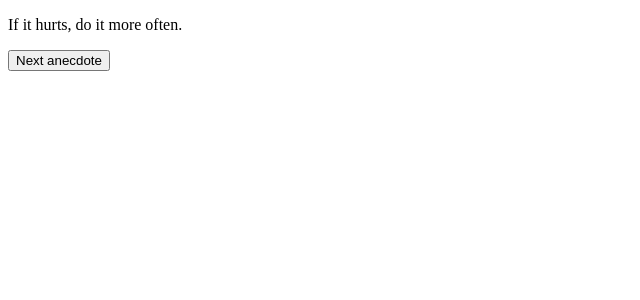
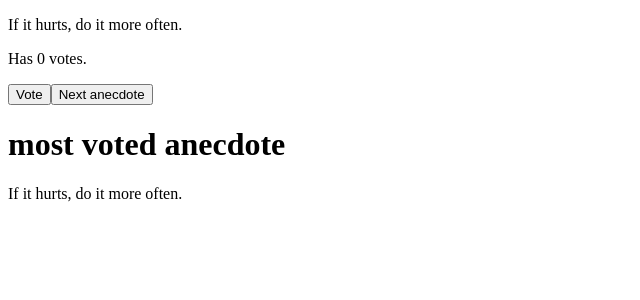
Before and after one commit to prajitlal4/fullstack-course, a React (Create React App) app in the folder part1/: page / in a window 1280 px wide. Shown: the top 300 px of the page, without its empty margins (0-640 px from the left). Built offline with nearby package versions, Linux system fonts and the light colour scheme.

Commit message:
completed anecdote.js

```diff
--- a/part1/src/Anecdotes.js
+++ b/part1/src/Anecdotes.js
@@ -11,12 +11,34 @@ const Anecdotes = () => {
     'Programming without an extremely heavy use of console.log is same as if a doctor would refuse to use x-rays or blood tests when diagnosing patients.'
   ]
 
+
+  const pointsInitialArray = new Array(anecdotes.length).fill(0)
+
+  const [points, setPoints] = useState(pointsInitialArray);  /* [0,0,0,5,0,0,0] */
   const [selected, setSelected] = useState(0)
+  const [mostVoted, setMostVoted] = useState(0) // keeping track of the index of the most voted in the votes array.
+  const votes = [...points]
+
+  const handleSelected = () => {
+    setSelected(Math.floor(Math.random() * anecdotes.length))
+  }
+
+  const handleVotes = () => {
+    votes[selected] += 1
+    if (votes[selected] > votes[mostVoted]) {
+      setMostVoted(selected);
+    }
+    setPoints(votes)
+  }
 
   return (
     <div>
       <p>{anecdotes[selected]}</p>
-      <button onClick={() => setSelected(Math.floor(Math.random() * anecdotes.length))}>Next anecdote</button>
+      <p>Has {points[selected]} votes.</p>
+      <button onClick={handleVotes}>Vote</button>
+      <button onClick={handleSelected}>Next anecdote</button>
+      <h1>most voted anecdote</h1>
+      <p>{anecdotes[mostVoted]}</p>
     </div>
   )
 }
```
